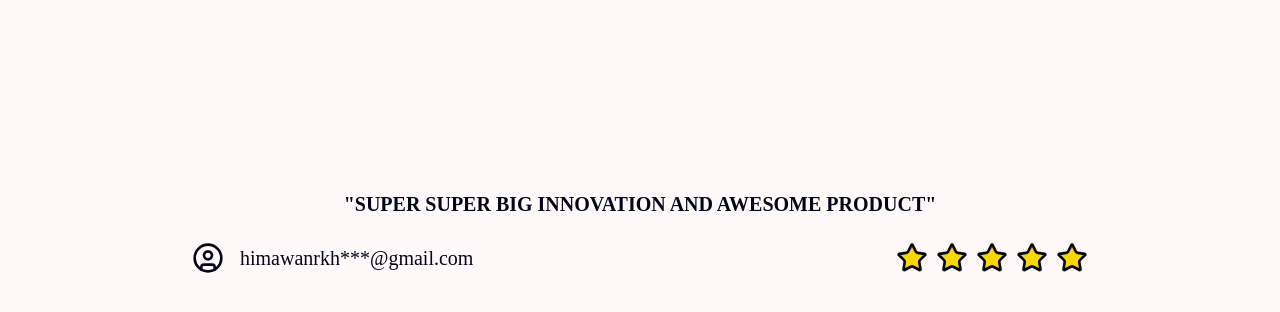
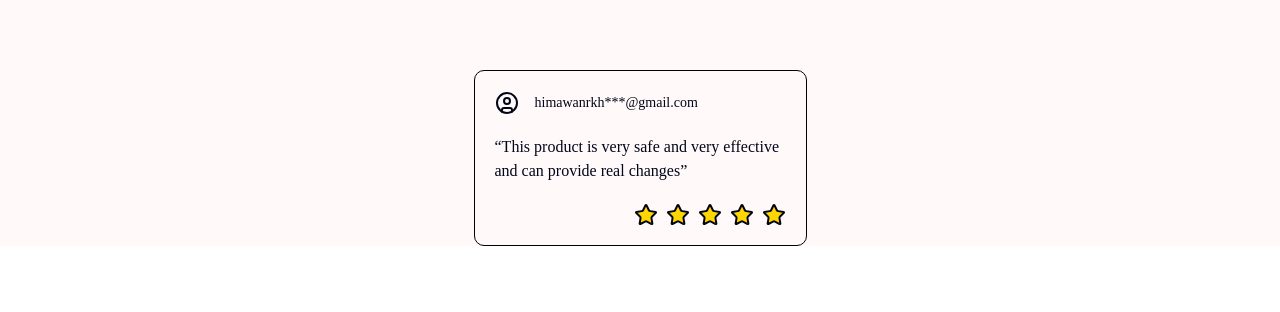
Before and after one commit to HimawanRakha/SeSAJEN-ProductWeb, a Next.js app: page / in a window 1280 px wide. Shown: the part 1306-1618 px from the top of the page. After the commit the page ends 1552 px from the top, so only its background shows below. Built offline with nearby package versions, Linux system fonts and the light colour scheme; a web font is replaced by a local one.

Commit message:
update reviewchild

```diff
--- a/src/components/reviewchild/reviewchild.tsx
+++ b/src/components/reviewchild/reviewchild.tsx
@@ -2,24 +2,24 @@ import { CircleUser } from "lucide-react";
 import { Star } from "lucide-react";
 export default function reviewchild() {
   return (
-    <div>
-      <div className="container mx-auto flex flex-col justify-center items-center mt-30 pb-32">
-        <div className="relative max-w-4xl w-full">
-          <h1 className="text-xl font-extrabold text-center">"SUPER SUPER BIG INNOVATION AND AWESOME PRODUCT"</h1>
-
-          <div className="absolute -bottom-14 w-full flex justify-between items-center mt-16">
-            <div className="flex items-center gap-4">
-              <CircleUser size={32} />
-              <h1 className="text-xl font-medium">himawanrkh***@gmail.com</h1>
-            </div>
-
-            <div className="flex items-center gap-2">
-              <Star size={32} fill="#FFD700" />
-              <Star size={32} fill="#FFD700" />
-              <Star size={32} fill="#FFD700" />
-              <Star size={32} fill="#FFD700" />
-              <Star size={32} fill="#FFD700" />
-            </div>
+    <div className="flex justify-center items-center ">
+      <div className="flex gap-[20px] flex-wrap flex-row justify-start w-[333px] h-[176px] rounded-lg border-1 border-black p-5 ">
+        <div className="grow">
+          <div className="flex items-center gap-4">
+            <CircleUser size={24} />
+            <h1 className="text-sm font-medium">himawanrkh***@gmail.com</h1>
+          </div>
+        </div>
+        <div className="w-full ">
+          <h1> “This product is very safe and very effective and can provide real changes”</h1>
+        </div>
+        <div className="w-full self-start">
+          <div className="flex items-center gap-2 justify-end">
+            <Star size={24} fill="#FFD700" />
+            <Star size={24} fill="#FFD700" />
+            <Star size={24} fill="#FFD700" />
+            <Star size={24} fill="#FFD700" />
+            <Star size={24} fill="#FFD700" />
           </div>
         </div>
       </div>
```
Also changed, not shown: src/components/reviewchild/datareview.ts (added).
